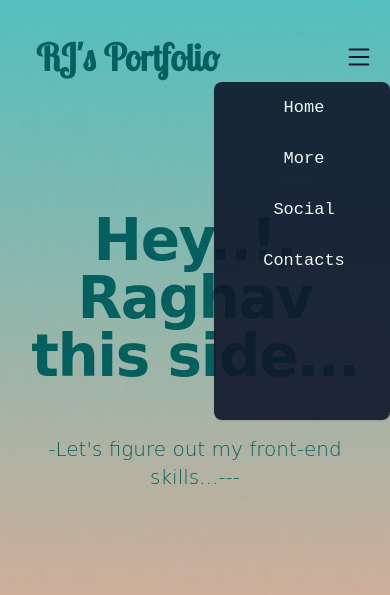
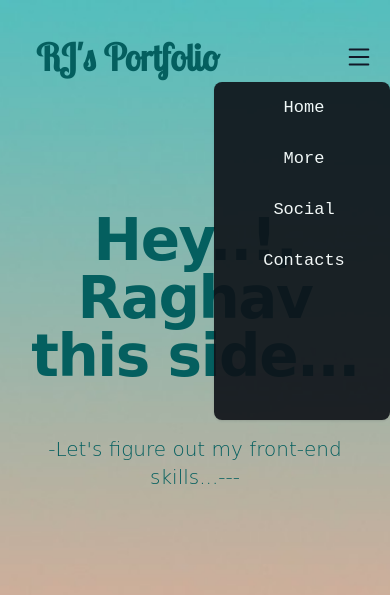
Before and after one commit to raghavjaiswal709/RJ-portfolio2, a plain HTML site: page index.html in a window 390 px wide. Both pictures are taken after a click on the button 359 px from the left and 57 px from the top of the page. Shown: the top 595 px of the page. Drawn offline with nearby package versions, Linux system fonts and the light colour scheme; a web font is replaced by a local one.

Commit message:
Update index.html

```diff
--- a/index.html
+++ b/index.html
@@ -330,7 +330,7 @@ nav ul{
 }
 
 #dropdown{
-    background-color:rgb(15, 23, 42) ;
+    background-color:rgb(13, 17, 23) ;
 
   opacity: .9;
 
```
